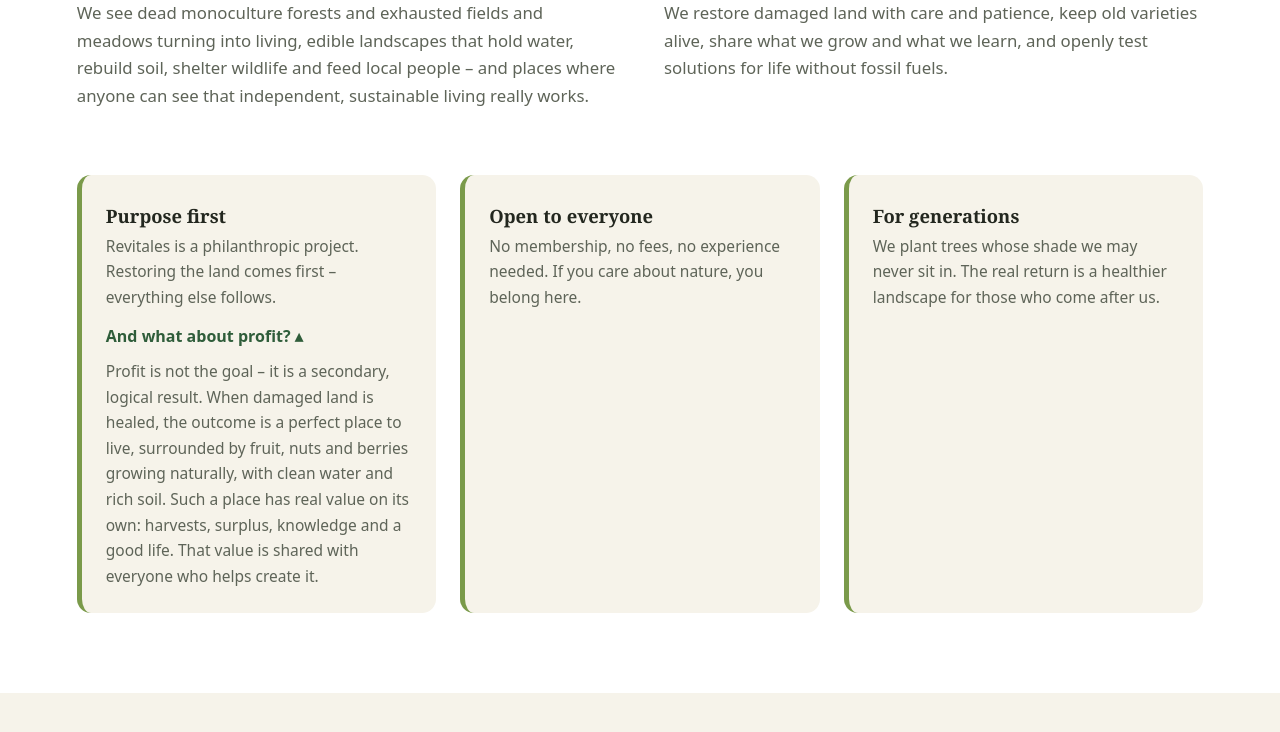
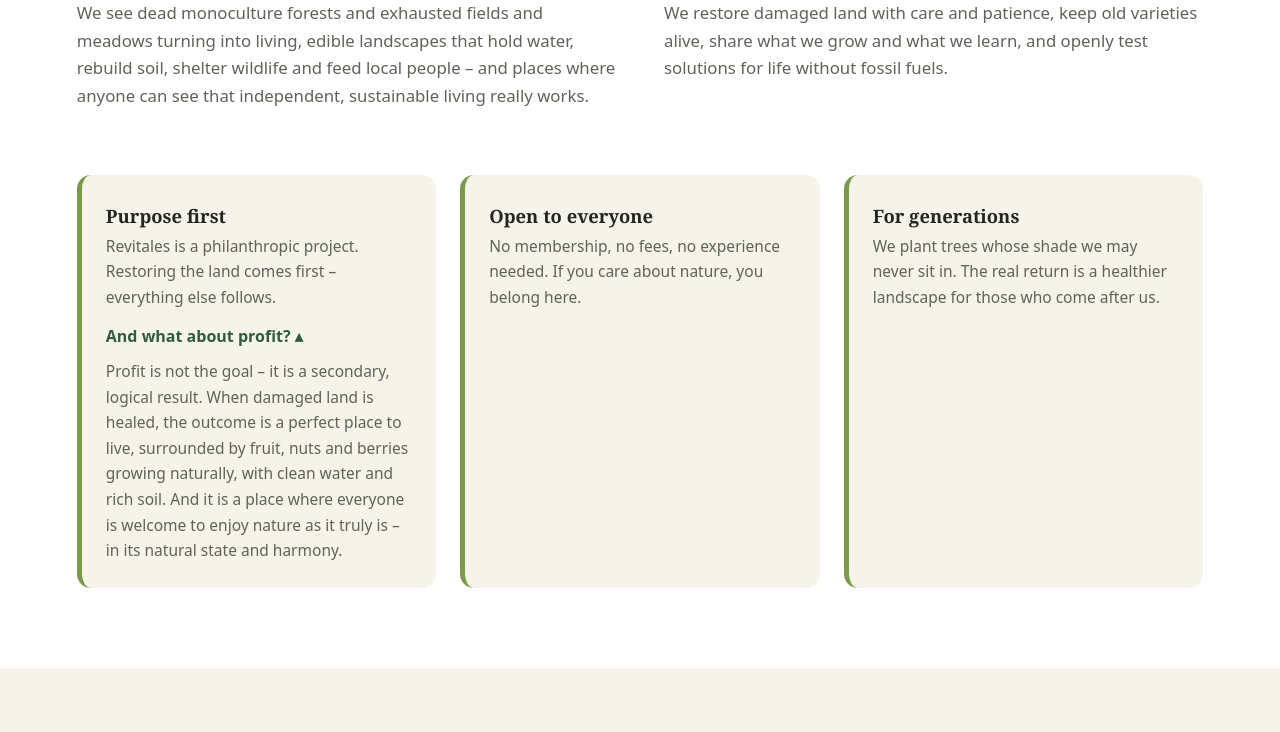
Before and after one commit to DOBJAN/REVITALES, a plain HTML site: page index.html in a window 1280 px wide. Both pictures are taken after a click on the heading "And what about profit?". Shown: the part 976-1708 px from the top of the page. Drawn offline with Linux system fonts and the light colour scheme.

Commit message:
Reword profit explanation: a place where everyone is welcome to enjoy nature
Co-Authored-By: Claude Opus 5.5 <noreply@anthropic.com>

```diff
--- a/index.html
+++ b/index.html
@@ -63,7 +63,7 @@
       <p><span class="en">Revitales is a philanthropic project. Restoring the land comes first – everything else follows.</span><span class="cs">Revitales je filantropický projekt. Na prvním místě je obnova půdy – vše ostatní přichází samo.</span></p>
       <details class="more">
         <summary><span class="en">And what about profit?</span><span class="cs">A co zisk?</span></summary>
-        <p><span class="en">Profit is not the goal – it is a secondary, logical result. When damaged land is healed, the outcome is a perfect place to live, surrounded by fruit, nuts and berries growing naturally, with clean water and rich soil. Such a place has real value on its own: harvests, surplus, knowledge and a good life. That value is shared with everyone who helps create it.</span><span class="cs">Zisk není cílem – je druhotným, logickým výsledkem. Když se zničená půda uzdraví, vznikne dokonalé místo pro život obklopené přirozeně rostoucími plody, s čistou vodou a živou půdou. Takové místo má hodnotu samo o sobě: úrodu, přebytky, znalosti a dobrý život. O tuto hodnotu se dělíme se všemi, kdo pomáhají ji vytvořit.</span></p>
+        <p><span class="en">Profit is not the goal – it is a secondary, logical result. When damaged land is healed, the outcome is a perfect place to live, surrounded by fruit, nuts and berries growing naturally, with clean water and rich soil. And it is a place where everyone is welcome to enjoy nature as it truly is – in its natural state and harmony.</span><span class="cs">Zisk není cílem – je druhotným, logickým výsledkem. Když se zničená půda uzdraví, vznikne dokonalé místo pro život obklopené přirozeně rostoucími plody, s čistou vodou a živou půdou. A je to místo, kde je každý vítán, aby si užil přírodu v její přirozenosti a harmonii.</span></p>
       </details>
     </div>
     <div>
```
